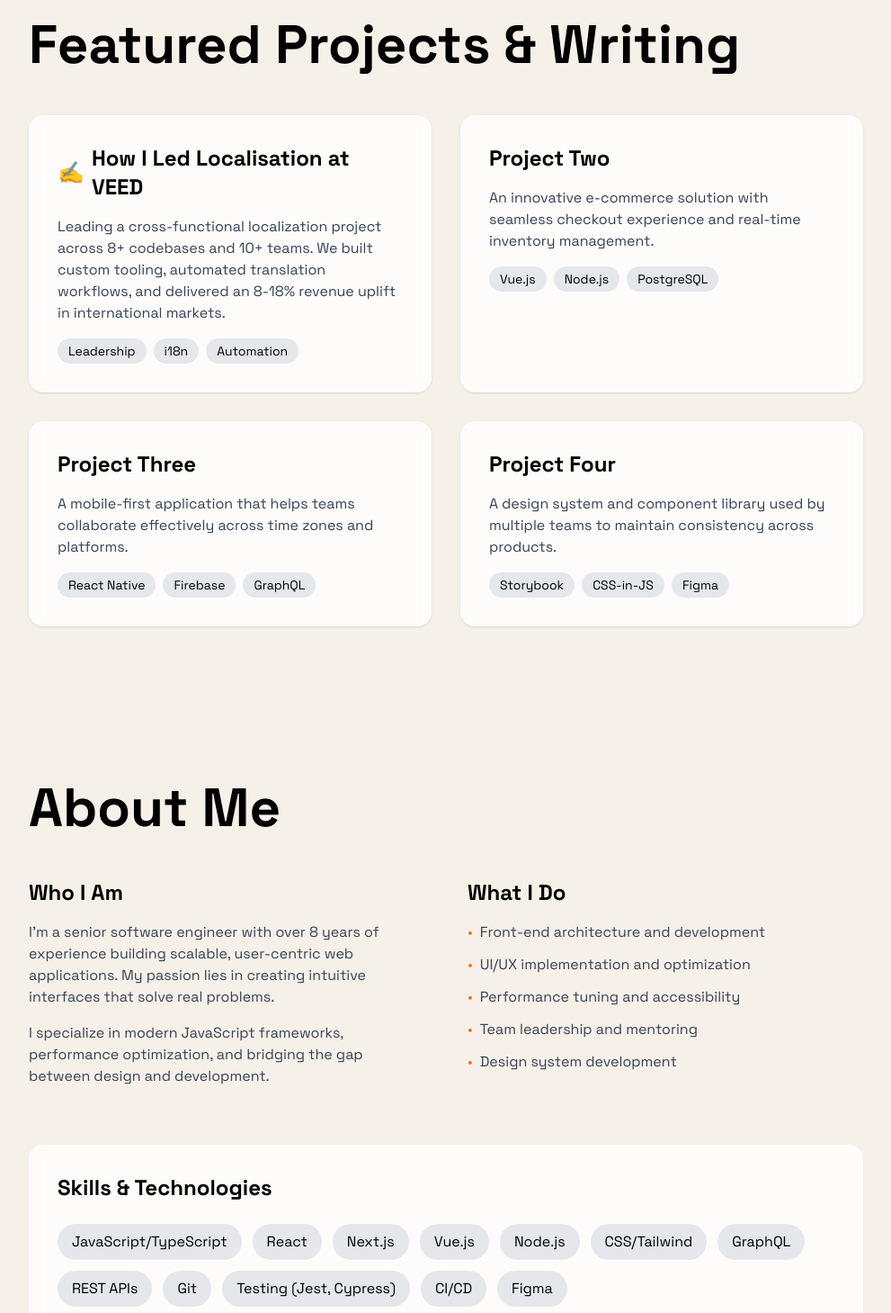
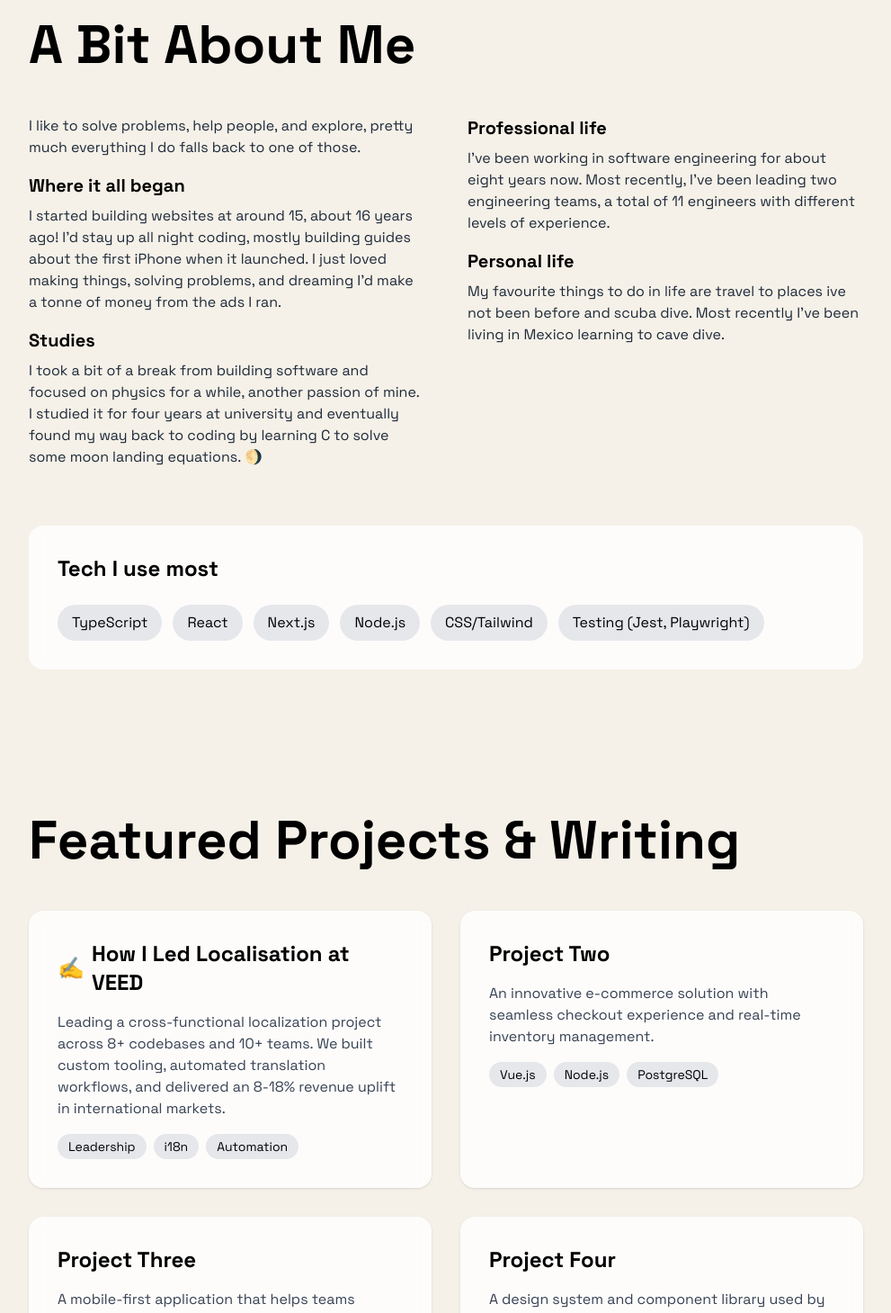
Before and after one commit to sampennington/sam, a Next.js app: page / in a window 1280 px wide. Shown: the part 860-2319 px from the top of the page at 90% size, without its empty margins (192-1183 px from the left). Built offline with nearby package versions, Linux system fonts and the light colour scheme.

Commit message:
finished about section

```diff
--- a/app/blog/[slug]/page.tsx
+++ b/app/blog/[slug]/page.tsx
@@ -1,4 +1,5 @@
 import { notFound } from 'next/navigation'
+import Link from 'next/link'
 import { CustomMDX } from 'app/components/mdx'
 import { formatDate, getBlogPosts } from 'app/blog/utils'
 import { baseUrl } from 'app/sitemap'
@@ -84,6 +85,20 @@ export default async function Blog({ params }) {
           }),
         }}
       />
+      <Link
+        href="/"
+        className="inline-flex items-center gap-2 text-black hover:text-gray-700 transition-colors mb-8 group"
+      >
+        <svg
+          className="w-5 h-5 transition-transform group-hover:-translate-x-1"
+          fill="none"
+          stroke="currentColor"
+          viewBox="0 0 24 24"
+        >
+          <path strokeLinecap="round" strokeLinejoin="round" strokeWidth={2} d="M10 19l-7-7m0 0l7-7m-7 7h18" />
+        </svg>
+        <span className="font-medium">Back to home</span>
+      </Link>
       <div className="mb-8">
         <h1 className="text-4xl md:text-5xl font-bold tracking-tight mb-4 text-black">
           {post.metadata.title}
--- a/app/page.tsx
+++ b/app/page.tsx
@@ -12,8 +12,8 @@ export default function Page() {
 
       <div className="flex-1 ml-24">
         <HomeSection />
+        <AboutSection />
         <ProjectsSection />
-        <AboutSection />
         <ContactSection />
         <CVSection />
 
--- a/components/sections/about-section.tsx
+++ b/components/sections/about-section.tsx
@@ -1,68 +1,62 @@
+
+const Section = ({ heading, body }: { heading: string, body: string }) => (
+  <>
+    <h3 className="text-xl font-bold mb-2">{heading}</h3>
+    <p className="text-gray-800 mb-4">
+      {body}
+    </p>
+  </>
+)
+
+
 export function AboutSection() {
   return (
     <section id="about" className="min-h-screen flex flex-col justify-center px-8 md:px-16 lg:px-32 py-20">
       <div className="max-w-5xl w-full">
-        <h2 className="text-5xl md:text-6xl font-bold mb-12">About Me</h2>
+        <h2 className="text-5xl md:text-6xl font-bold mb-12">A Bit About Me</h2>
 
         <div className="grid md:grid-cols-2 gap-12">
           <div>
-            <h3 className="text-2xl font-bold mb-4">Who I Am</h3>
-            <p className="text-gray-700 mb-4">
-              I'm a senior software engineer with over 8 years of experience building
-              scalable, user-centric web applications. My passion lies in creating
-              intuitive interfaces that solve real problems.
+            <p className="text-gray-800 mb-4">
+              I like to solve problems, help people, and explore, pretty much everything I do falls back to one of those.
             </p>
-            <p className="text-gray-700 mb-4">
-              I specialize in modern JavaScript frameworks, performance optimization,
-              and bridging the gap between design and development.
-            </p>
+
+            <Section
+              heading="Where it all began"
+              body="I started building websites at around 15, about 16 years ago! I’d stay up all night coding, mostly building guides about the first iPhone when it launched.
+              I just loved making things, solving problems, and dreaming I’d make a tonne of money from the ads I ran."
+            />
+            <Section
+              heading="Studies"
+              body="I took a bit of a break from building software and focused on physics for a while, another passion of mine.
+              I studied it for four years at university and eventually found my way back to coding by learning C to solve some moon landing equations. 🌖"
+            />
           </div>
 
           <div>
-            <h3 className="text-2xl font-bold mb-4">What I Do</h3>
-            <ul className="space-y-3">
-              <li className="flex items-start">
-                <span className="text-orange-500 mr-2">•</span>
-                <span className="text-gray-700">Front-end architecture and development</span>
-              </li>
-              <li className="flex items-start">
-                <span className="text-orange-500 mr-2">•</span>
-                <span className="text-gray-700">UI/UX implementation and optimization</span>
-              </li>
-              <li className="flex items-start">
-                <span className="text-orange-500 mr-2">•</span>
-                <span className="text-gray-700">Performance tuning and accessibility</span>
-              </li>
-              <li className="flex items-start">
-                <span className="text-orange-500 mr-2">•</span>
-                <span className="text-gray-700">Team leadership and mentoring</span>
-              </li>
-              <li className="flex items-start">
-                <span className="text-orange-500 mr-2">•</span>
-                <span className="text-gray-700">Design system development</span>
-              </li>
-            </ul>
+            <Section
+              heading="Professional life"
+              body="I’ve been working in software engineering for about eight years now. Most recently, I’ve been leading two engineering teams, a total of 11 engineers with different levels of experience."
+            />
+            <Section
+              heading="Personal life"
+              body="My favourite things to do in life are travel to places ive not been before and scuba dive. Most recently I've been living in Mexico learning to cave dive."
+            />
           </div>
         </div>
 
         <div className="mt-12 bg-white/80 backdrop-blur-sm p-8 rounded-2xl">
-          <h3 className="text-2xl font-bold mb-6">Skills & Technologies</h3>
+          <h3 className="text-2xl font-bold mb-6">Tech I use most</h3>
           <div className="flex flex-wrap gap-3">
-            <span className="px-4 py-2 bg-gray-200 rounded-full">JavaScript/TypeScript</span>
+            <span className="px-4 py-2 bg-gray-200 rounded-full">TypeScript</span>
             <span className="px-4 py-2 bg-gray-200 rounded-full">React</span>
             <span className="px-4 py-2 bg-gray-200 rounded-full">Next.js</span>
-            <span className="px-4 py-2 bg-gray-200 rounded-full">Vue.js</span>
             <span className="px-4 py-2 bg-gray-200 rounded-full">Node.js</span>
             <span className="px-4 py-2 bg-gray-200 rounded-full">CSS/Tailwind</span>
-            <span className="px-4 py-2 bg-gray-200 rounded-full">GraphQL</span>
-            <span className="px-4 py-2 bg-gray-200 rounded-full">REST APIs</span>
-            <span className="px-4 py-2 bg-gray-200 rounded-full">Git</span>
-            <span className="px-4 py-2 bg-gray-200 rounded-full">Testing (Jest, Cypress)</span>
-            <span className="px-4 py-2 bg-gray-200 rounded-full">CI/CD</span>
-            <span className="px-4 py-2 bg-gray-200 rounded-full">Figma</span>
+            <span className="px-4 py-2 bg-gray-200 rounded-full">Testing (Jest, Playwright)</span>
           </div>
         </div>
       </div>
-    </section>
+    </section >
   )
 }
--- a/components/sections/home-section.tsx
+++ b/components/sections/home-section.tsx
@@ -6,7 +6,7 @@ export function HomeSection() {
           Hey! I'm Sam 👋
         </h1>
         <p className="text-xl md:text-2xl text-gray-700 max-w-2xl mt-12">
-          Engineer, Manager, Cave Diver
+          Software Engineer, Manager, Cave Diver
         </p>
         <p className="text-xl md:text-2xl text-gray-700 max-w-2xl mt-12">
           This page is about me, what i'm proud of, and what i'm working on.
```
